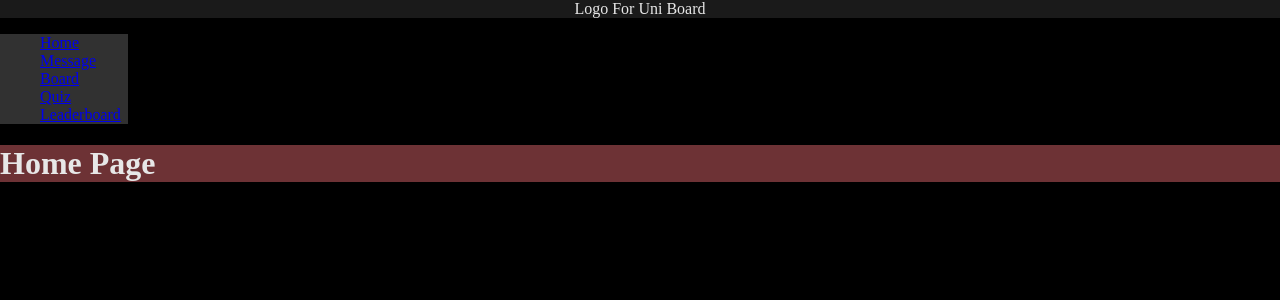
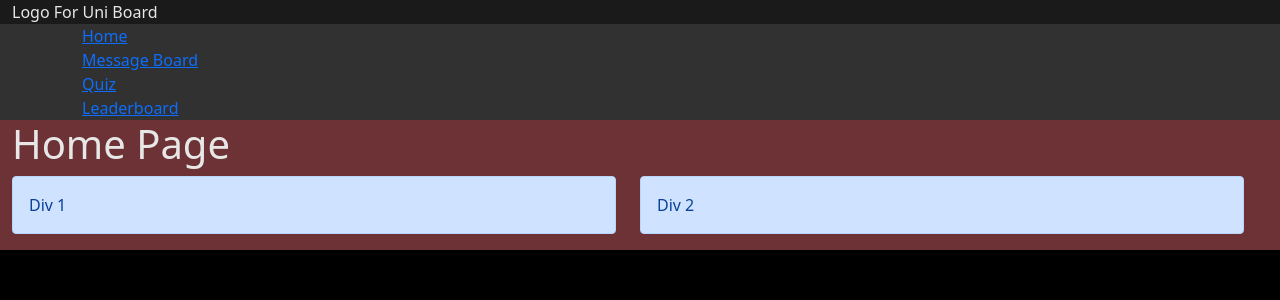
Before and after one commit to nmac-dev/uni-board, a Django app: page / in a window 1280 px wide. Shown: the top 300 px of the page. Run offline with Django 3.2, Linux system fonts and the light colour scheme; some libraries are stand-ins or nearby versions.

Commit message:
Fixed Bug: Bootstrap href

```diff
--- a/src/main/static/main/css/main.css
+++ b/src/main/static/main/css/main.css
@@ -1,50 +1,21 @@
 /* Body */
-body {
-
-    margin:   0;
-    padding:  0;
-    border:   0;
-
-    color:            #e7e7e7;
+.white-text {
+  color:            #e7e7e7;
+}
+.site-colour-1 {
     background-color: #000000;
-
-    z-index: 0;
 }
 
-/* Base Header */
-#base_header{
+.site-colour-2{
+  background-color:#1a1a1a;
+}
 
-  background-color:#1a1a1a;
-  text-align: center;
-  height:     7.5%;
+.site-colour-3{
+    background-color: #313131;
+}
 
-  z-index: 1;
-}
-  #base_header img {
-  }
-
-
-/* Base Nav */
-#base_nav{
-
-    background-color: #313131;
-    width:  10%;
-
-    z-index: 2;
-}
-  #base_nav ul {
-    list-style-type: none;
-  }
-
-/* Main Content */
-#main_content{
-
+.site-colour-4{
     background-color: #6d3235;
-
-    width:  100%;
-    height: 100%;
-
-    z-index: 3;
 }
 
 
--- a/src/main/templates/main/base.html
+++ b/src/main/templates/main/base.html
@@ -1,3 +1,4 @@
+{% load static %}
 <!doctype html>
 <html lang="en">
 <!--Head-->
@@ -7,41 +8,39 @@
     <!--Meta Tags-->
     <meta charset="utf-8">
     <meta name="viewport" content="width=device-width, intial-scale=1, shrink-to-fit=no">
-    <!--Load Static Files-->
-    {% load static %}
+    <!--CSS-->
+    <link href="{% static 'main/css/main.css' %}" rel="stylesheet">
     <!--Bootstrap_v5 CSS-->
-    <link rel="stylesheet" type="text/css" href"{% static 'main/bootstrap_v5/css/bootstrap.min.css' %}">
-    <!--CSS-->
-    <link rel="stylesheet" type="text/css" href="{% static 'main/css/main.css' %}">
+    <link href="{% static 'main/bootstrap_v5/css/bootstrap.css' %}" rel="stylesheet">
+
 </head>
 <!--Body-->
-<body>
+<body class="white-text site-colour-1">
     <!--Header-->
-    <div id="base_header">
+    <div id="base_header" class="container-fluid site-colour-2">
         <img>Logo For Uni Board</img>
     </div>
     <!--Nav-->
-    <div id="base_nav">
-        <ul>
-        <li><a href="/">Home</a></li>
-        <li><a href="/messageboard">Message Board</a></li>
-        <li><a href="/quiz">Quiz</a></li>
-        <li><a href="/leaderboard">Leaderboard</a></li>
-        </ul>
+    <div id="base_nav" class="nav nav-default site-colour-3">
+        <div class="container">
+            <ul class="nav navbar-nav">
+            <li><a href="/">            Home</a></li>
+            <li><a href="/messageboard">Message Board</a></li>
+            <li><a href="/quiz">        Quiz</a></li>
+            <li><a href="/leaderboard"> Leaderboard</a></li>
+            </ul>
+            </div>
     </div>
     <!--Main_Content-->
-    <div id="main_content" class="container-fluid" name="main_content">
+    <div id="main_content" class="container-fluid site-colour-4" name="main_content">
         <!--MAIN_START-->
         {% block main_content %}
-
         {% endblock %}
         <!--MAIN_END-->
+    </div>
+    <!--Scripts-->
+    <!--Bootstrap_v5 JS-->
+    <script src="{% static 'main/bootstrap_v5/js/bootstrap.bundle.js' %}"/>
 
-        <!--Bootstrap_v5 JS-->
-        <script src="{% static 'main/bootstrap_v5/js/bootstrap.bundle.min.js' %}"/>
-
-        <!--Scripts-->
-
-    </div>
 </body>
 </html>
--- a/src/main/templates/main/home.html
+++ b/src/main/templates/main/home.html
@@ -1,5 +1,16 @@
 {% extends "main/base.html" %}
-
 {% block main_content %}
-<h1> Home Page </h1>
+<div class="row">
+    <h1> Home Page </h1>
+<div class="row">
+    <div class="col-6">
+        <div class="alert alert-primary">
+            Div 1
+        </div>
+    </div>
+    <div class="col-6">
+        <div class="alert alert-primary">
+            Div 2
+        </div>
+    </div>
 {% endblock %}
```
